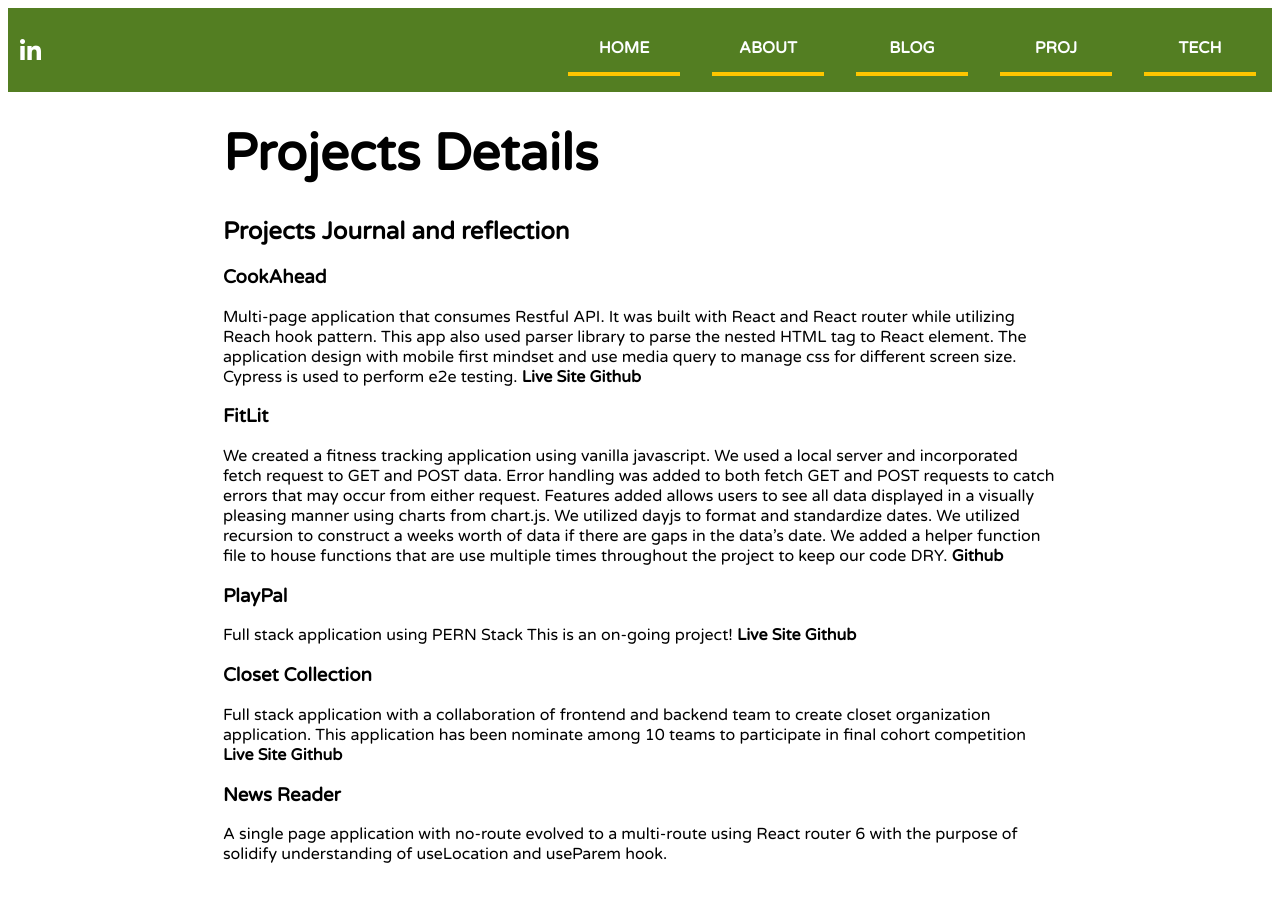
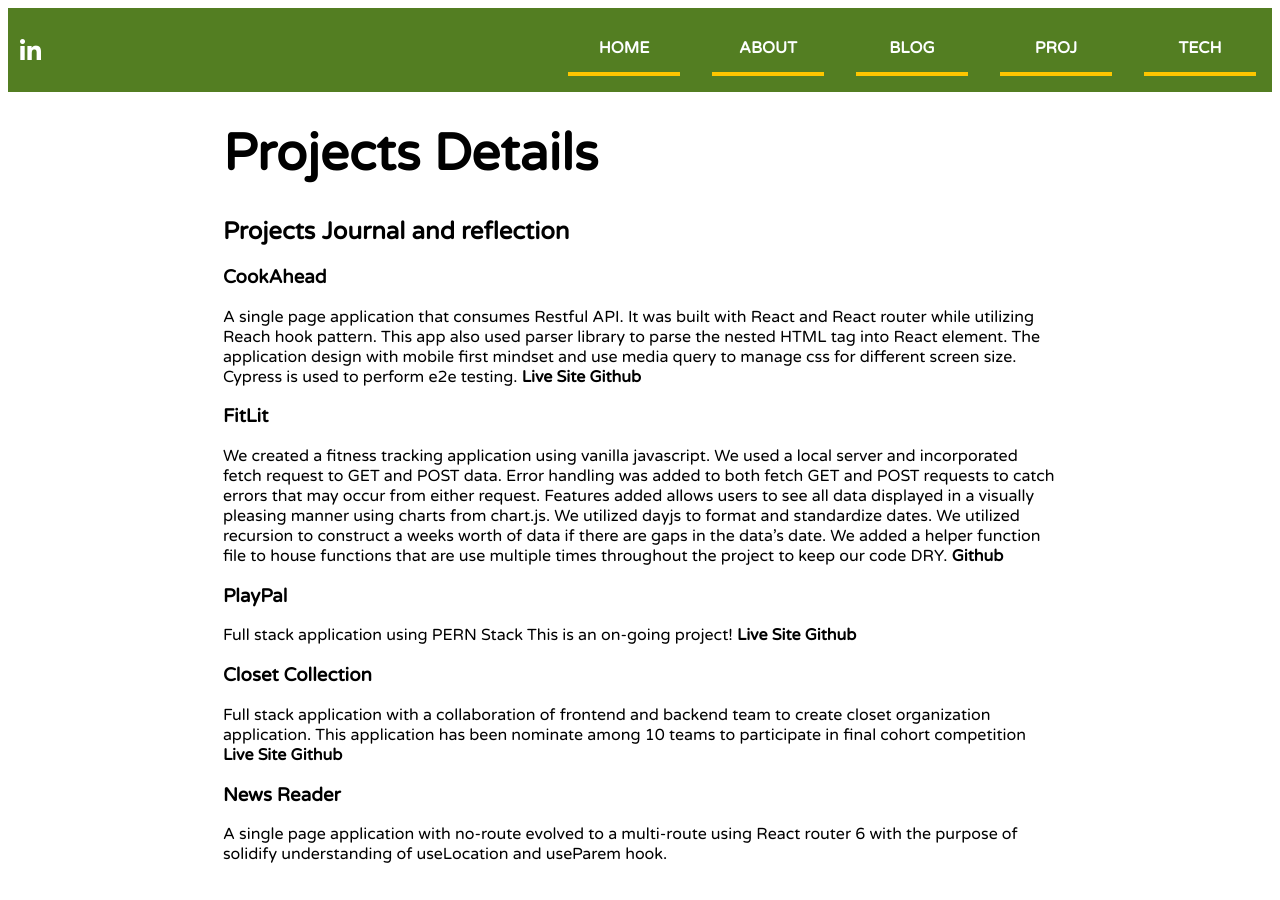
Before and after one commit to pattpjy/my-coding-journey, a Jekyll site: the page built from _posts/2023-04-20-Projects.md, in a window 1280 px wide. Built offline with Jekyll 4.4.1, drawn with Linux system fonts in a browser that asks for light colours; nearby versions of some CDN libraries.

Commit message:
Update 2023-04-20-Projects.md

```diff
--- a/_posts/2023-04-20-Projects.md
+++ b/_posts/2023-04-20-Projects.md
@@ -8,7 +8,7 @@ banner_image: https://images.unsplash.com/photo-1611224885990-ab7363d1f2a9?ixlib
 
 ### CookAhead
 
-Multi-page application that consumes Restful API. It was built with React and React router while utilizing Reach hook pattern. This app also used parser library to parse the nested HTML tag to React element. The application design with mobile first mindset and use media query to manage css for different screen size. Cypress is used to perform e2e testing.
+A single page application that consumes Restful API. It was built with React and React router while utilizing Reach hook pattern. This app also used parser library to parse the nested HTML tag into React element. The application design with mobile first mindset and use media query to manage css for different screen size. Cypress is used to perform e2e testing.
 [Live Site](http://cook-ahead.vercel.app) [Github](https://github.com/pattpjy/cookAhead)
 
 ### FitLit
```
